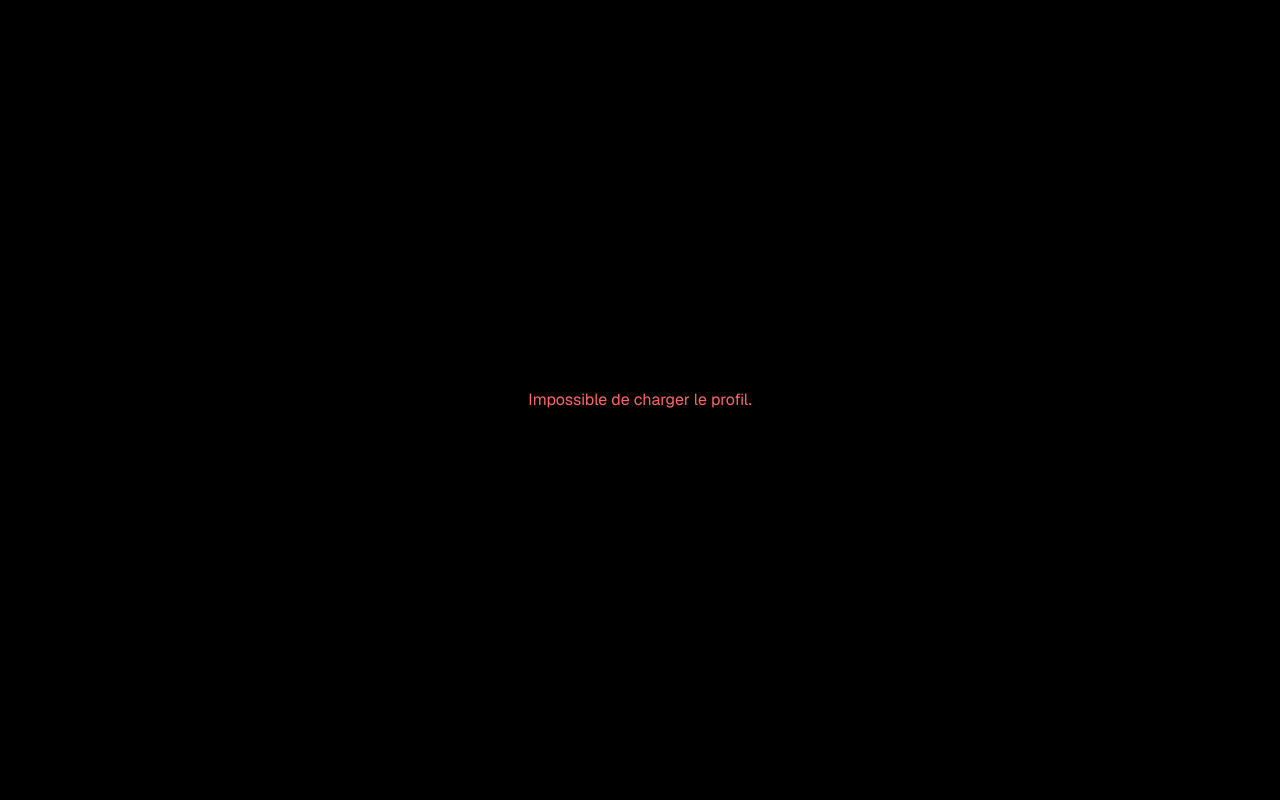
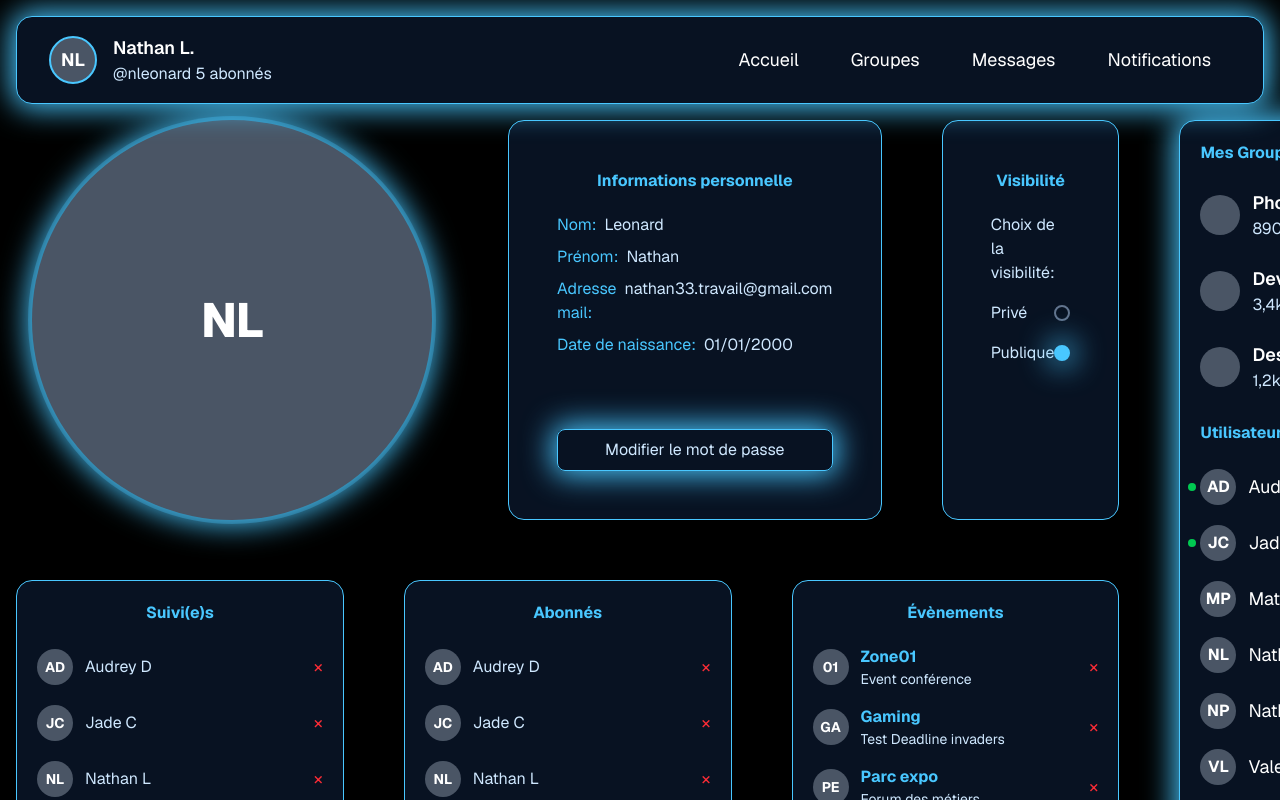
Before and after one commit to NL-Des/social-network, a Next.js app: page /profile in a window 1280 px wide. Built offline with nearby package versions, Linux system fonts and the light colour scheme; no server answers.

Commit message:
Uniformisation du front de la page profile.

```diff
--- a/app/components/home/Events.tsx
+++ b/app/components/home/Events.tsx
@@ -1,3 +1,7 @@
+'use client'
+
+import { useState } from 'react'
+import Link from 'next/link'
 import type { Event } from '@/app/profile/actions'
 
 interface EventsProps {
@@ -5,22 +9,33 @@ interface EventsProps {
 }
 
 export default function Events({ events }: EventsProps) {
+  const [list, setList] = useState<Event[]>(events)
+
   return (
     <div className="bg-brand-card border border-brand-border rounded-2xl p-5">
       <h2 className="font-bold text-[#49C7FF] text-base mb-4 text-center">
         Évènements
       </h2>
       <div className="flex flex-col gap-2">
-        {events.map((e) => (
+        {list.map((e) => (
           <div key={e.id} className="flex items-center gap-3 py-1">
-            <div className="w-9 h-9 rounded-full bg-gray-600 flex items-center justify-center text-white text-sm font-bold flex-shrink-0">
-              {e.initials}
-            </div>
-            <div className="flex-1 min-w-0">
-              <p className="font-retro text-brand-border text-xs truncate">{e.title}</p>
-              <p className="text-brand-text text-sm truncate">{e.subtitle}</p>
-            </div>
-            <button className="text-red-500 hover:text-red-400 transition-colors text-lg leading-none">
+            <Link
+              href={`/events/${e.id}`}
+              className="flex items-center gap-3 flex-1 min-w-0 rounded-xl px-1 -mx-1 hover:bg-white/5 transition-colors"
+            >
+              <div className="w-9 h-9 rounded-full bg-gray-600 flex items-center justify-center text-white text-sm font-bold shrink-0">
+                {e.initials}
+              </div>
+              <div className="min-w-0">
+                <p className="font-bold text-[#49C7FF] text-base truncate">{e.title}</p>
+                <p className="text-brand-text text-sm truncate">{e.subtitle}</p>
+              </div>
+            </Link>
+            <button
+              onClick={() => setList((prev) => prev.filter((x) => x.id !== e.id))}
+              className="text-red-500 hover:text-red-400 transition-colors text-lg leading-none cursor-pointer"
+              aria-label={`Se désinscrire de ${e.title}`}
+            >
               ×
             </button>
           </div>
--- a/app/components/home/Followers.tsx
+++ b/app/components/home/Followers.tsx
@@ -1,3 +1,7 @@
+'use client'
+
+import { useState } from 'react'
+import Link from 'next/link'
 import type { Contact } from '@/app/profile/actions'
 
 export function ContactRow({
@@ -5,23 +9,26 @@ export function ContactRow({
   onRemove,
 }: {
   contact: Contact
-  onRemove?: () => void
+  onRemove: () => void
 }) {
   return (
     <div className="flex items-center gap-3 py-2">
-      <div className="w-9 h-9 rounded-full bg-gray-600 flex items-center justify-center text-white text-sm font-bold flex-shrink-0">
+      <Link
+        href={`/users/${contact.id}`}
+        className="flex items-center gap-3 flex-1 min-w-0 rounded-xl px-1 -mx-1 hover:bg-white/5 transition-colors"
+      >
+        <div className="w-9 h-9 rounded-full bg-gray-600 flex items-center justify-center text-white text-sm font-bold shrink-0">
           {contact.initials}
         </div>
         <span className="text-brand-text text-base flex-1">{contact.name}</span>
-      {onRemove && (
+      </Link>
       <button
         onClick={onRemove}
-          className="text-red-500 hover:text-red-400 transition-colors text-lg leading-none"
-          aria-label={`Retirer ${contact.name}`}
+        className="text-red-500 hover:text-red-400 transition-colors text-lg leading-none cursor-pointer"
+        aria-label={`Se désabonner de ${contact.name}`}
       >
         ×
       </button>
-      )}
     </div>
   )
 }
@@ -31,14 +38,20 @@ interface FollowersProps {
 }
 
 export default function Followers({ following }: FollowersProps) {
+  const [list, setList] = useState<Contact[]>(following)
+
   return (
     <div className="bg-brand-card border border-brand-border rounded-2xl p-5">
       <h2 className="font-bold text-[#49C7FF] text-base mb-4 text-center">
         Suivi(e)s
       </h2>
       <div className="flex flex-col gap-1">
-        {following.map((c) => (
-          <ContactRow key={c.id} contact={c} onRemove={() => {}} />
+        {list.map((c) => (
+          <ContactRow
+            key={c.id}
+            contact={c}
+            onRemove={() => setList((prev) => prev.filter((x) => x.id !== c.id))}
+          />
         ))}
       </div>
     </div>
--- a/app/components/home/Subscribers.tsx
+++ b/app/components/home/Subscribers.tsx
@@ -1,3 +1,6 @@
+'use client'
+
+import { useState } from 'react'
 import type { Contact } from '@/app/profile/actions'
 import { ContactRow } from './Followers'
 
@@ -6,14 +9,20 @@ interface SubscribersProps {
 }
 
 export default function Subscribers({ followers }: SubscribersProps) {
+  const [list, setList] = useState<Contact[]>(followers)
+
   return (
     <div className="bg-brand-card border border-brand-border rounded-2xl p-5">
       <h2 className="font-bold text-[#49C7FF] text-base mb-4 text-center">
         Abonnés
       </h2>
       <div className="flex flex-col gap-1">
-        {followers.map((c) => (
-          <ContactRow key={c.id} contact={c} onRemove={() => {}} />
+        {list.map((c) => (
+          <ContactRow
+            key={c.id}
+            contact={c}
+            onRemove={() => setList((prev) => prev.filter((x) => x.id !== c.id))}
+          />
         ))}
       </div>
     </div>
--- a/app/profile/page.tsx
+++ b/app/profile/page.tsx
@@ -25,6 +25,42 @@ const mockSidebarUsers: SidebarUser[] = [
   { id: '5', name: 'Nathan P', initials: 'NP', online: false },
   { id: '6', name: 'Valentine L', initials: 'VL', online: false },
 ];
+
+const mockData: ProfilePageProps = {
+  user: {
+    firstName: 'Nathan',
+    lastName: 'Leonard',
+    username: 'nleonard',
+    email: 'nathan33.travail@gmail.com',
+    birthDate: '01/01/2000',
+    followersCount: 5,
+    initials: 'NL',
+  },
+  visibility: 'public',
+  following: [
+    { id: '1', name: 'Audrey D', initials: 'AD' },
+    { id: '2', name: 'Jade C', initials: 'JC' },
+    { id: '3', name: 'Nathan L', initials: 'NL' },
+    { id: '4', name: 'Nathan P', initials: 'NP' },
+    { id: '5', name: 'Valentine L', initials: 'VL' },
+  ],
+  followers: [
+    { id: '1', name: 'Audrey D', initials: 'AD' },
+    { id: '2', name: 'Jade C', initials: 'JC' },
+    { id: '3', name: 'Nathan L', initials: 'NL' },
+    { id: '4', name: 'Nathan P', initials: 'NP' },
+    { id: '5', name: 'Valentine L', initials: 'VL' },
+  ],
+  events: [
+    { id: '1', title: 'Zone01', subtitle: 'Event conférence', initials: '01' },
+    { id: '2', title: 'Gaming', subtitle: 'Test Deadline invaders', initials: 'GA' },
+    { id: '3', title: 'Parc expo', subtitle: 'Forum des métiers', initials: 'PE' },
+    { id: '4', title: 'Kindarena', subtitle: 'Codeur en Seine', initials: 'KI' },
+  ],
+  groups: [],
+  allUsers: [],
+  navItems: [],
+};
 
 function ProfileContent({
   data,
@@ -79,39 +115,13 @@ function ProfileContent({
 }
 
 export default function Page() {
-  const [data, setData] = useState<ProfilePageProps | null>(null);
-  const [loading, setLoading] = useState(true);
-  const [error, setError] = useState<string | null>(null);
+  const [data, setData] = useState<ProfilePageProps>(mockData);
 
   useEffect(() => {
     profileAction()
-      .then((result) => {
-        setData(result);
-        setLoading(false);
-      })
-      .catch(() => {
-        setError('Impossible de charger le profil.');
-        setLoading(false);
-      });
+      .then((result) => setData(result))
+      .catch(() => {});
   }, []);
-
-  if (loading) {
-    return (
-      <div className="min-h-screen bg-background flex items-center justify-center">
-        <p className="text-brand-text font-retro text-sm animate-pulse">
-          Chargement...
-        </p>
-      </div>
-    );
-  }
-
-  if (error || !data) {
-    return (
-      <div className="min-h-screen bg-background flex items-center justify-center">
-        <p className="text-red-400">{error ?? 'Données introuvables.'}</p>
-      </div>
-    );
-  }
 
   const headerUser: CurrentUser = {
     name: `${data.user.firstName} ${data.user.lastName[0]}.`,
```
Lines whose indentation alone changed are shown as unchanged.
